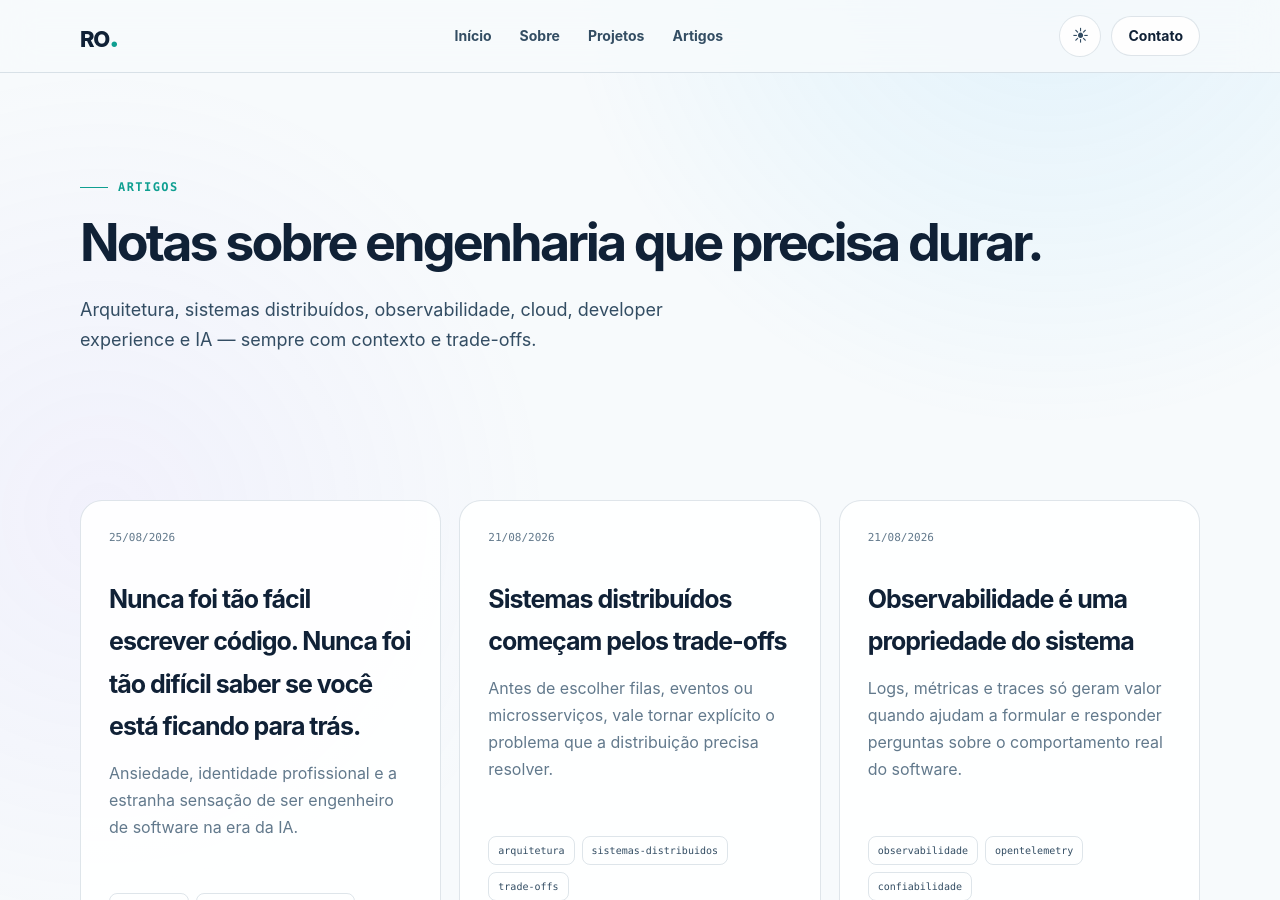
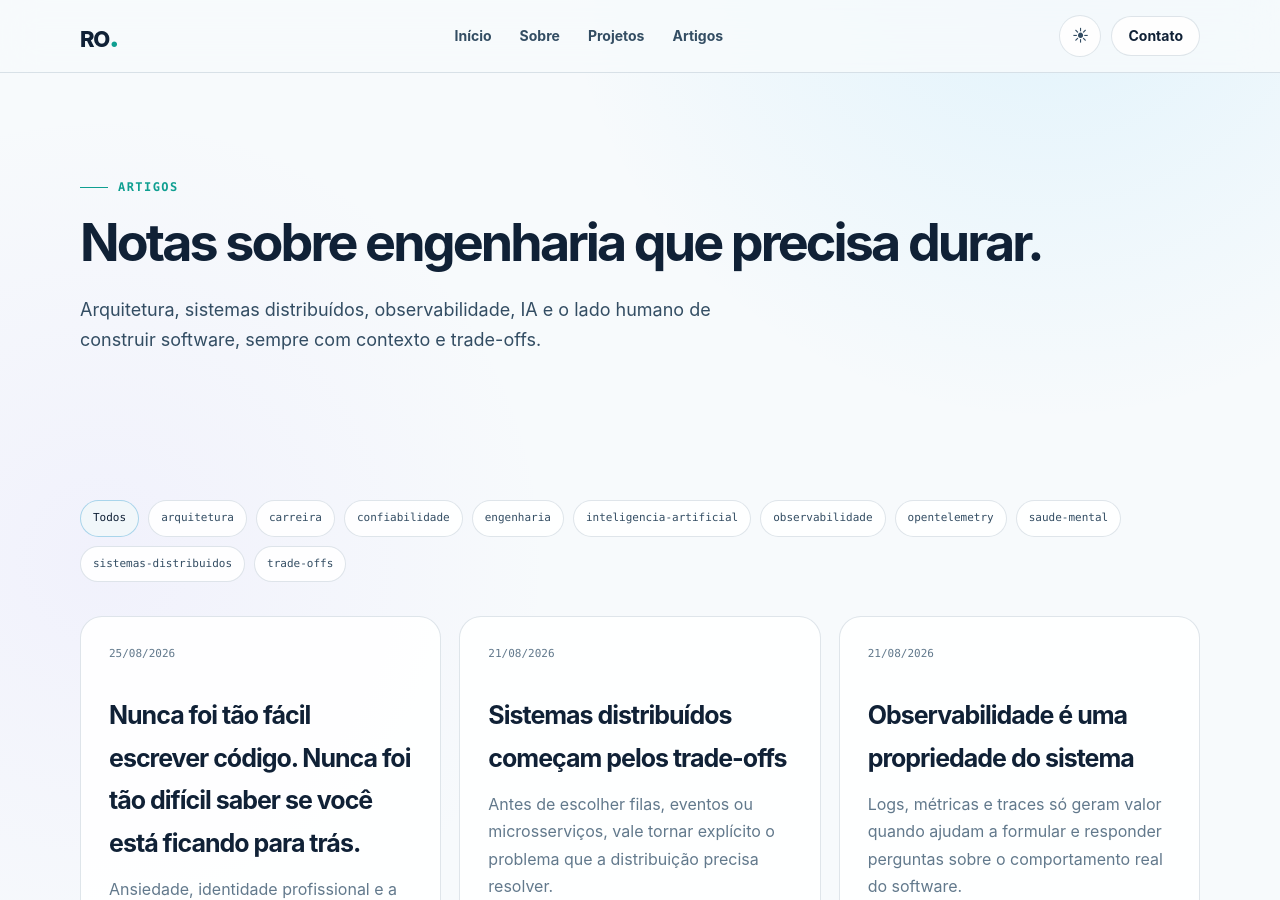
Before and after one commit to blasther12/blasther12.github.io, a Jekyll site: the page built from artigos/index.html, in a window 1280 px wide and 900 px high. Built offline with Jekyll 4.4.1, drawn with Linux system fonts in a browser that asks for light colours.

Commit message:
feat: add article discovery by tags

```diff
--- a/artigos/index.html
+++ b/artigos/index.html
@@ -1,23 +1,31 @@
 ---
 layout: default
 title: Artigos
-description: Artigos sobre arquitetura de software, sistemas distribuídos, observabilidade, cloud e IA.
+description: Artigos sobre arquitetura de software, sistemas distribuídos, observabilidade, cloud, IA e carreira em engenharia.
 permalink: /artigos/
 ---
 <section class="page-hero">
   <div class="container">
     <span class="eyebrow">Artigos</span>
     <h1>Notas sobre engenharia que precisa durar.</h1>
-    <p>Arquitetura, sistemas distribuídos, observabilidade, cloud, developer experience e IA — sempre com contexto e trade-offs.</p>
+    <p>Arquitetura, sistemas distribuídos, observabilidade, IA e o lado humano de construir software, sempre com contexto e trade-offs.</p>
   </div>
 </section>
 
 <section class="section">
   <div class="container">
     {% if site.posts.size > 0 %}
+      <div class="tag-filters" aria-label="Filtrar artigos por tema">
+        <button class="tag-filter" type="button" data-tag-filter="todos" aria-pressed="true">Todos</button>
+        {% assign sorted_tags = site.tags | sort %}
+        {% for tag in sorted_tags %}
+          <button class="tag-filter" type="button" data-tag-filter="{{ tag[0] | slugify }}" aria-pressed="false">{{ tag[0] }}</button>
+        {% endfor %}
+      </div>
+
       <div class="grid grid--posts">
         {% for post in site.posts %}
-          <article class="card post-card">
+          <article class="card post-card" data-post-tags="{% for tag in post.tags %}{{ tag | slugify }} {% endfor %}">
             <time datetime="{{ post.date | date_to_xmlschema }}">{{ post.date | date: "%d/%m/%Y" }}</time>
             <h3>{{ post.title }}</h3>
             <p>{{ post.description | default: post.excerpt | strip_html | truncate: 150 }}</p>
```
